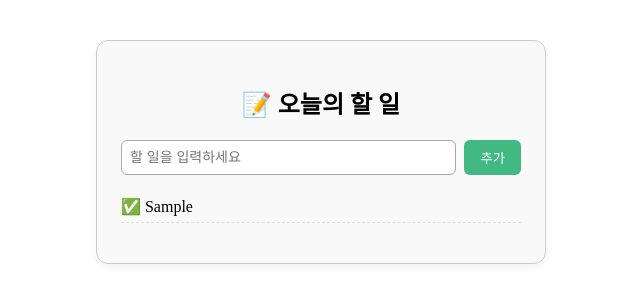
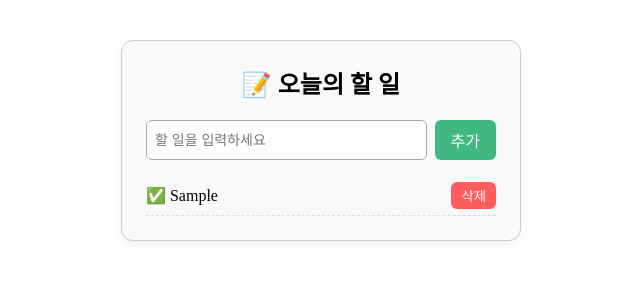
Before and after one commit to heroyooi/vue2-app, a Vue app: page / in a window 1280 px wide. Both pictures are taken after typing "Sample" into the empty fields and a click on the button "추가". Shown: the top 302 px of the page, without its empty margins (319-959 px from the left). Built offline with nearby package versions, Linux system fonts and the light colour scheme.

Commit message:
3강: 컴포넌트 분리 – props와 $emit 이해하기

```diff
--- a/src/App.vue
+++ b/src/App.vue
@@ -6,13 +6,23 @@
       <button @click="addTodo">추가</button>
     </div>
     <ul class="todo-list">
-      <li v-for="(todo, i) in todos" :key="i">✅ {{ todo }}</li>
+      <TodoItem
+        v-for="(todo, index) in todos"
+        :key="index"
+        :content="todo"
+        @delete="removeTodo(index)"
+      />
     </ul>
   </div>
 </template>
 
 <script>
+import TodoItem from './components/TodoItem.vue';
+
 export default {
+  components: {
+    TodoItem,
+  },
   data() {
     return {
       newTodo: '',
@@ -21,16 +31,22 @@ export default {
   },
   methods: {
     addTodo() {
-      if (this.newTodo.trim()) {
-        this.todos.push(this.newTodo.trim());
+      const trimmed = this.newTodo.trim();
+      if (trimmed) {
+        this.todos.push(trimmed);
         this.newTodo = '';
       }
+    },
+    removeTodo(index) {
+      this.todos.splice(index, 1);
     },
   },
 };
 </script>
 
 <style scoped>
+@import './assets/base.css';
+
 .todo-container {
   max-width: 400px;
   margin: 40px auto;
@@ -41,7 +57,7 @@ export default {
   box-shadow: 0 4px 10px rgba(0, 0, 0, 0.05);
 }
 
-.todo-container h2 {
+h2 {
   text-align: center;
   margin-bottom: 20px;
 }
@@ -52,7 +68,7 @@ export default {
   margin-bottom: 16px;
 }
 
-.form input {
+input {
   flex: 1;
   padding: 8px;
   border: 1px solid #aaa;
@@ -60,7 +76,7 @@ export default {
   font-size: 14px;
 }
 
-.form button {
+button {
   padding: 8px 16px;
   background-color: #42b983;
   color: white;
@@ -69,7 +85,7 @@ export default {
   cursor: pointer;
 }
 
-.form button:hover {
+button:hover {
   background-color: #36956d;
 }
 
@@ -77,10 +93,4 @@ export default {
   list-style: none;
   padding: 0;
 }
-
-.todo-list li {
-  padding: 6px 0;
-  font-size: 16px;
-  border-bottom: 1px dashed #ddd;
-}
 </style>
--- /dev/null
+++ b/src/assets/base.css
@@ -0,0 +1,24 @@
+* {
+  box-sizing: border-box;
+  margin: 0;
+  padding: 0;
+}
+
+body {
+  font-family: 'Segoe UI', 'Helvetica Neue', Arial, sans-serif;
+  font-size: 16px;
+  line-height: 1.5;
+  background-color: #f2f2f2;
+  color: #333;
+}
+
+ul {
+  list-style: none;
+  padding: 0;
+  margin: 0;
+}
+
+button {
+  font-family: inherit;
+  font-size: inherit;
+}
--- /dev/null
+++ b/src/components/TodoItem.vue
@@ -0,0 +1,38 @@
+<template>
+  <li class="todo-item">
+    ✅ {{ content }}
+    <button @click="$emit('delete')">삭제</button>
+  </li>
+</template>
+
+<script>
+export default {
+  props: {
+    content: {
+      type: String,
+      required: true,
+    },
+  },
+};
+</script>
+
+<style scoped>
+.todo-item {
+  display: flex;
+  justify-content: space-between;
+  align-items: center;
+  padding: 6px 0;
+  border-bottom: 1px dashed #ddd;
+}
+.todo-item button {
+  background: #ff5c5c;
+  color: white;
+  border: none;
+  padding: 4px 10px;
+  border-radius: 6px;
+  cursor: pointer;
+}
+.todo-item button:hover {
+  background: #e14e4e;
+}
+</style>
```
